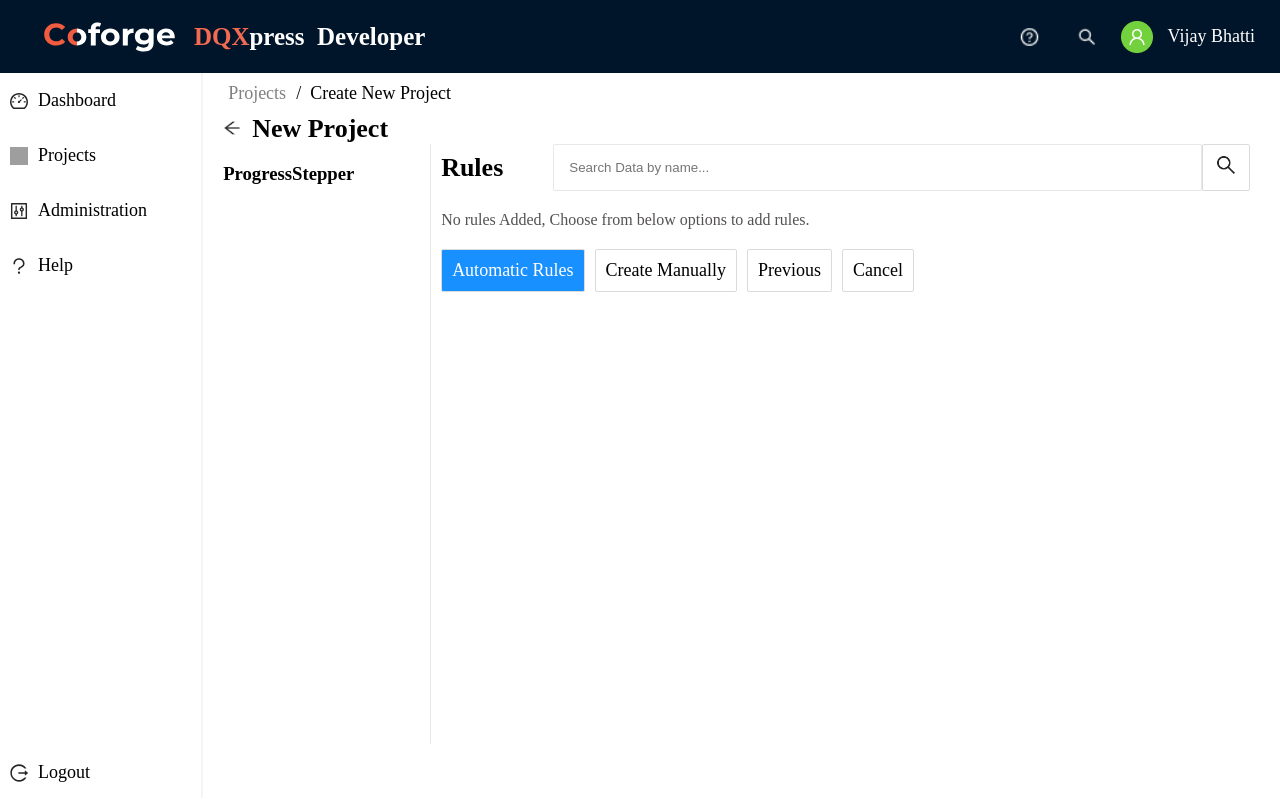
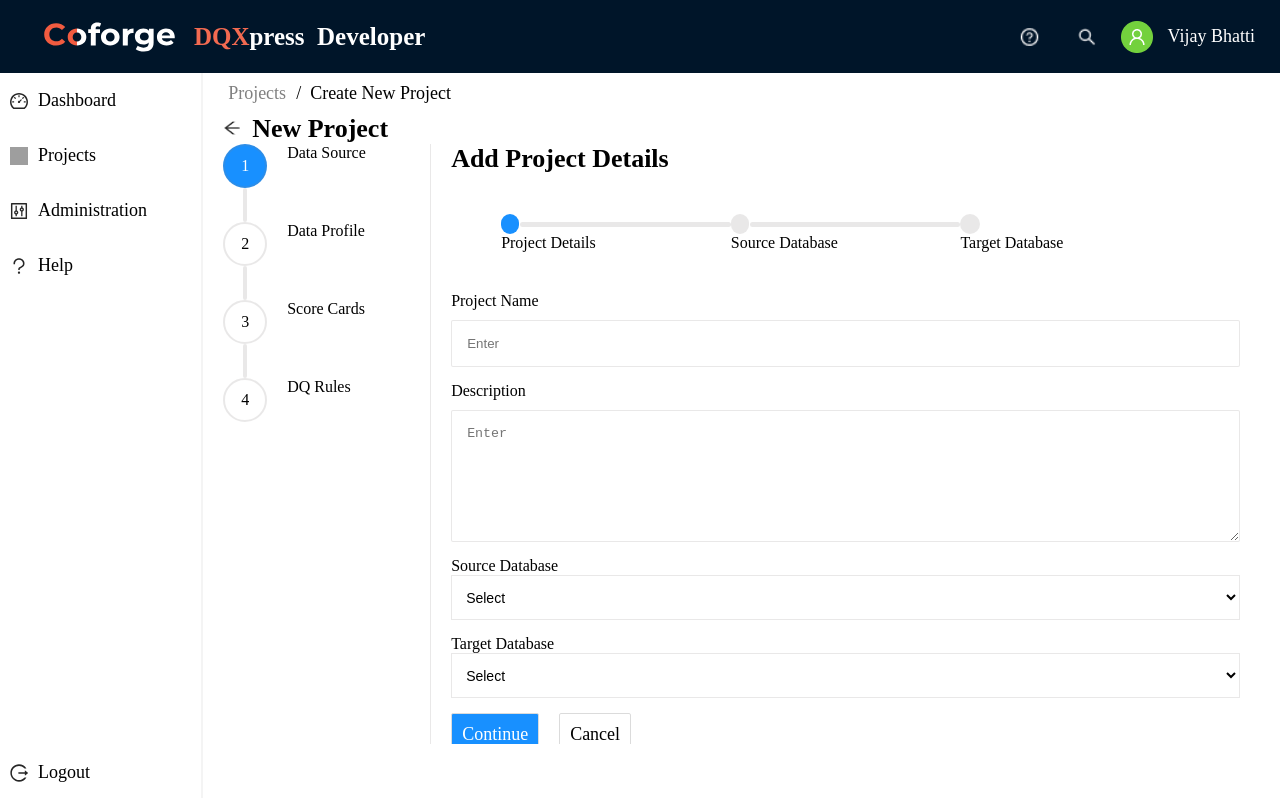
Before and after one commit to ritika-sharma123/DQXpress, a React (Create React App) app: page /projects/create-project in a window 1280 px wide. Built offline with nearby package versions, Linux system fonts and the light colour scheme; grey boxes are pictures that could not be loaded; a web font is replaced by a local one.

Commit message:
Added:: Side progress stepper

```diff
--- a/src/components/ProgressStepper/index.js
+++ b/src/components/ProgressStepper/index.js
@@ -1,10 +1,29 @@
 import React from "react";
 import "./index.scss";
 
-const ProgressStepper = () => {
+const ProgressStepper = ({ currentStep, numberOfSteps }) => {
+  const isActive = (index) => (currentStep >= index ? "active" : "");
+  const isFinalStep = (index) => index === numberOfSteps.length - 1;
+
   return (
     <div className="progress-stepper-div">
-      <h3>ProgressStepper</h3>
+      {numberOfSteps?.map((i, index) => {
+        return (
+          <div className="stepper-label-div">
+            <div className="progress-circle-div">
+              <div className={`progress-circle ${isActive(index)}`}>
+                {i.step}
+              </div>
+              {!isFinalStep(index) ? (
+                <div className={`progress-line ${isActive(index + 1)}`}></div>
+              ) : (
+                ""
+              )}
+            </div>
+            <div>{i.name}</div>
+          </div>
+        );
+      })}
     </div>
   );
 };
--- a/src/components/ProgressStepper/index.scss
+++ b/src/components/ProgressStepper/index.scss
@@ -4,4 +4,36 @@
   min-width: 207px;
   border-right: 1px solid $light-grey;
   height: 600px;
+
+  .stepper-label-div {
+    display: flex;
+    gap: 20px;
+
+    .progress-circle-div {
+      display: flex;
+      flex-direction: column;
+      align-items: center;
+
+      .active {
+        background-color: $primary-color;
+        color: $white;
+      }
+
+      .progress-circle {
+        width: 40px;
+        height: 40px;
+        border-radius: 25px;
+        border: 2px solid $light-grey;
+        display: flex;
+        align-items: center;
+        justify-content: center;
+      }
+
+      .progress-line {
+        height: 30px;
+        border: 2px solid $light-grey;
+        border-radius: 10px;
+      }
+    }
+  }
 }
--- a/src/pages/Projects/CreateProjectPage/index.js
+++ b/src/pages/Projects/CreateProjectPage/index.js
@@ -20,16 +20,40 @@ const Data = [
   },
 ];
 
+const StepperObject = [
+  {
+    step: 1,
+    name: "Data Source",
+  },
+  {
+    step: 2,
+    name: "Data Profile",
+  },
+  {
+    step: 3,
+    name: "Score Cards",
+  },
+  {
+    step: 4,
+    name: "DQ Rules",
+  },
+];
+
 const conditionalRenderPage = {
   createRulesManually: <CreateRulesPage />,
   columnDrill: "Column Drill",
 };
 
 const CreateProject = () => {
+  const [currentStep, setCurrentStep] = useState(0);
   const [renderSubPage, setRenderSubPage] = useState("");
 
   const handlecreaterule = () => {
     setRenderSubPage("createRulesManually");
+  };
+
+  const handleNextStep = () => {
+    setCurrentStep((prev) => (prev <= StepperObject.length ? prev + 1 : prev));
   };
 
   return (
@@ -40,10 +64,13 @@ const CreateProject = () => {
         conditionalRenderPage[renderSubPage]
       ) : (
         <div className="stepper-content-div">
-          <ProgressStepper />
+          <ProgressStepper
+            numberOfSteps={StepperObject}
+            currentStep={currentStep}
+          />
           <StepperContent>
-            {/* <ProjectDetailsPage /> */}
-            <RulesPage handlecreaterule={handlecreaterule} />
+            <ProjectDetailsPage nextStep={handleNextStep} />
+            {/* <RulesPage handlecreaterule={handlecreaterule} /> */}
           </StepperContent>
         </div>
       )}
--- a/src/pages/Projects/ProjectsForms/index.js
+++ b/src/pages/Projects/ProjectsForms/index.js
@@ -27,7 +27,7 @@ const StepperObject = [
   },
 ];
 
-const ProjectDetailsPage = () => {
+const ProjectDetailsPage = ({ nextStep }) => {
   const numberOfSteps = StepperObject.length;
   const [currentStep, setCurrentStep] = useState(0);
 
@@ -41,8 +41,6 @@ const ProjectDetailsPage = () => {
       currentStep === numberOfSteps ? currentStep : currentStep + 1
     );
   };
-
-  const handleNextStep = () => {};
 
   function dynamicForms() {
     switch (currentStep) {
@@ -77,11 +75,7 @@ const ProjectDetailsPage = () => {
       {dynamicForms()}
       <div className="button-div">
         {currentStep === StepperObject.length - 1 ? (
-          <Button
-            name="Next"
-            className={"primary-button"}
-            onClick={handleNextStep}
-          />
+          <Button name="Next" className={"primary-button"} onClick={nextStep} />
         ) : (
           <Button
             name="Continue"
```
Also changed, not shown: src/pages/Projects/DataProfile/index.js (added, +7 -0 lines), src/pages/Projects/DataProfile/index.scss (added).
